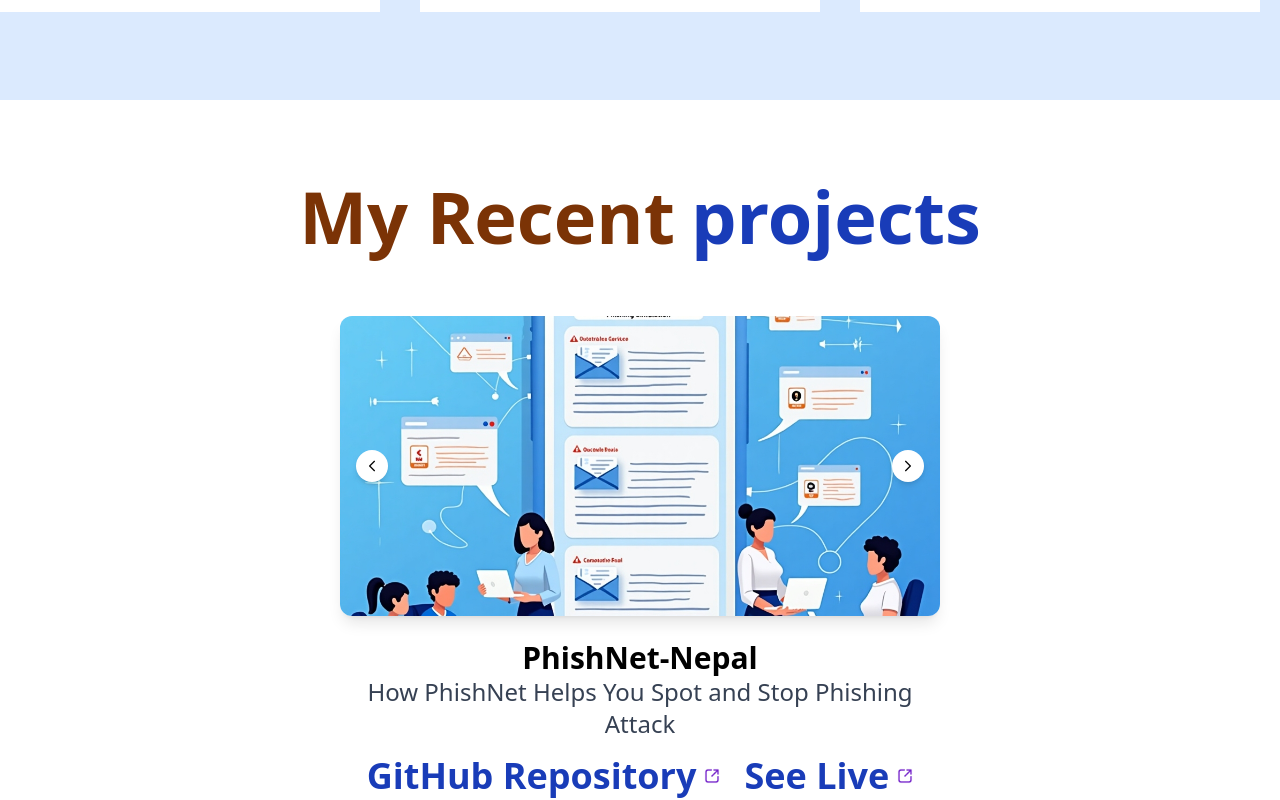
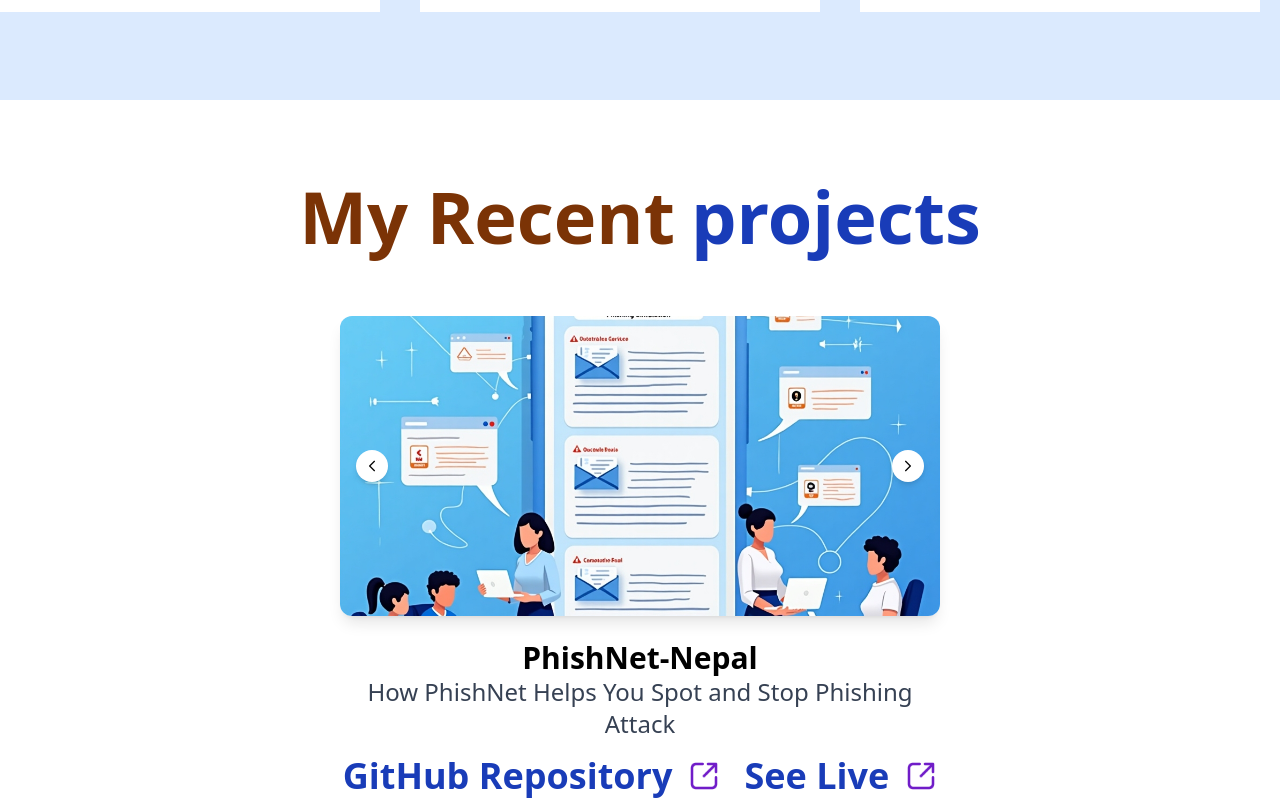
Before and after one commit to patties-eater/potfolio, a React (Vite) app: page / in a window 1280 px wide. Shown: the part 1475-2275 px from the top of the page. Built offline with nearby package versions, Linux system fonts and the light colour scheme.

Commit message:
done in style

```diff
--- a/src/component/views/blogTloger.jsx
+++ b/src/component/views/blogTloger.jsx
@@ -114,7 +114,7 @@
           target="_blank"
           rel="noopener noreferrer"
         >
-          <h1 className='text-4xl'>  GitHub Repository</h1>  <img className="h-4 w-4 ml-2" src={Go} alt="GitHub" />
+          <h1 className='text-4xl'>  GitHub Repository</h1>  <img className="h-8 w-8 ml-4" src={Go} alt="GitHub" />
         </a>
         <a
           className="text-blue-800 font-semibold flex items-center hover:underline"
@@ -122,7 +122,7 @@
           target="_blank"
           rel="noopener noreferrer"
         >
-          <h1 className='text-4xl'>See Live</h1> <img className="h-4 w-4 ml-2" src={Go} alt="Live" />
+          <h1 className='text-4xl'>See Live</h1> <img className="h-8 w-8 ml-4" src={Go} alt="Live" />
         </a>
       </div>
     </div>
```
